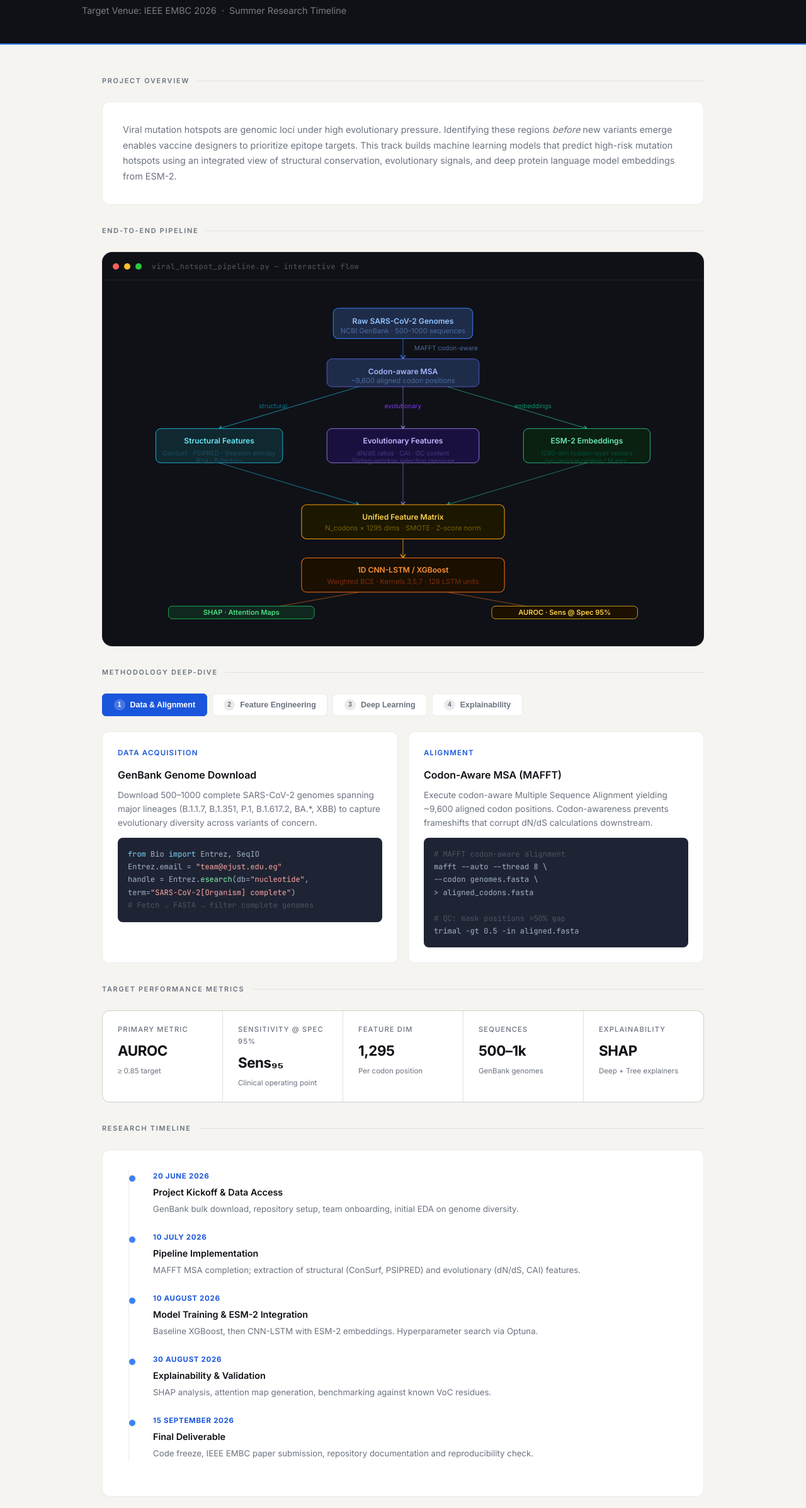
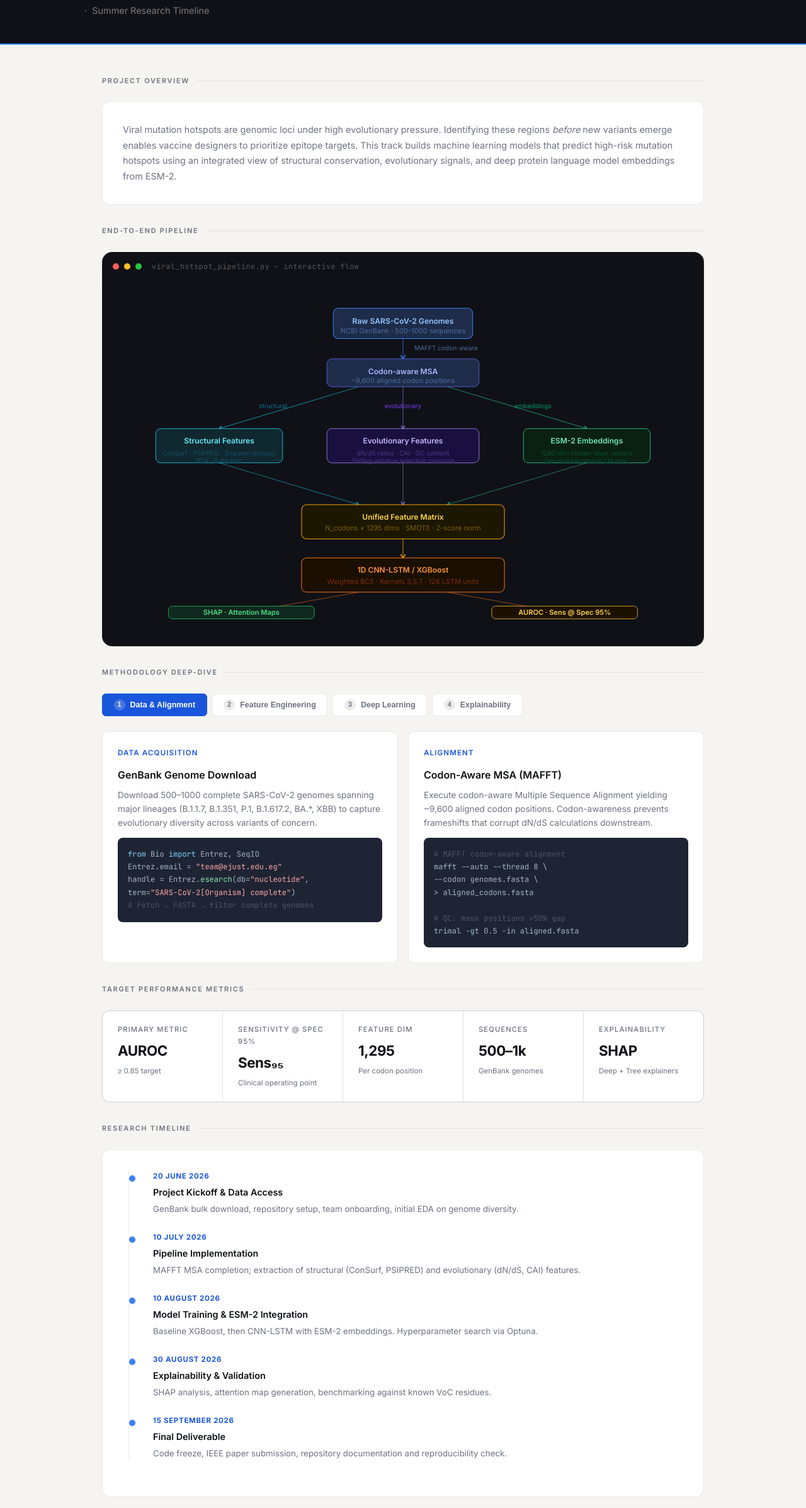
Before and after one commit to IEEE-EMBS-E-JUST-SBC/Ri-S--Bioinformatics, a plain HTML site: page viral_project.html in a window 1280 px wide. Shown: the part 166-2560 px from the top of the page at 63% size. Drawn offline with Linux system fonts and the light colour scheme.

Commit message:
Update viral_project.html

```diff
--- a/viral_project.html
+++ b/viral_project.html
@@ -162,7 +162,7 @@ h1{font-size:clamp(1.6rem,4vw,2.4rem);font-weight:700;letter-spacing:-0.02em;mar
     <a href="index.html" class="back-link">← All Projects</a>
     <div class="program-badge"><span class="dot"></span>Ri-Sō 理創 · IEEE EMBS E-JUST</div>
     <h1>Viral Mutation Hotspot Prediction</h1>
-    <p class="header-sub">Target Venue: IEEE EMBC 2026 &nbsp;·&nbsp; Summer Research Timeline</p>
+    <p class="header-sub"> &nbsp;·&nbsp; Summer Research Timeline</p>
   </div>
 </div>
 
@@ -414,7 +414,7 @@ h1{font-size:clamp(1.6rem,4vw,2.4rem);font-weight:700;letter-spacing:-0.02em;mar
       <li>
         <div class="tl-date">15 September 2026</div>
         <div class="tl-title">Final Deliverable</div>
-        <div class="tl-desc">Code freeze, IEEE EMBC paper submission, repository documentation and reproducibility check.</div>
+        <div class="tl-desc">Code freeze, IEEE paper submission, repository documentation and reproducibility check.</div>
       </li>
     </ul>
   </div>
```
